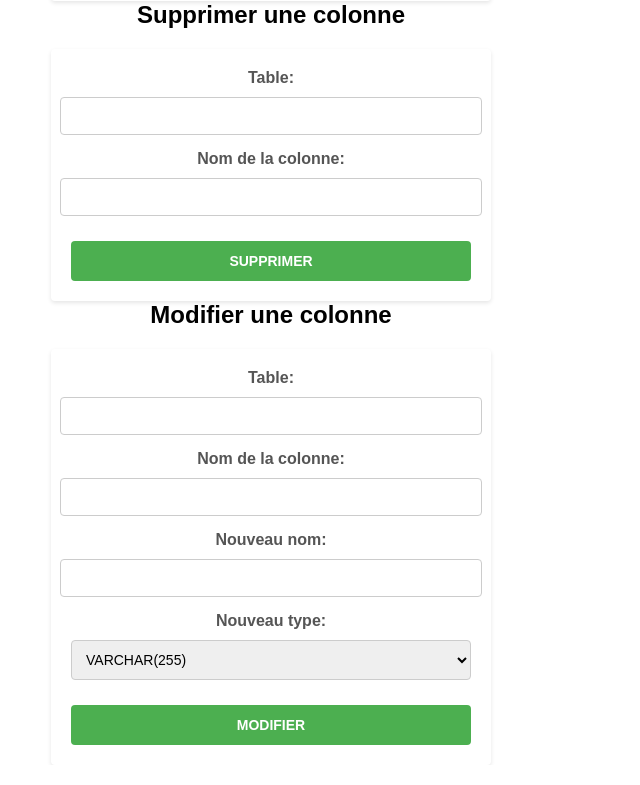
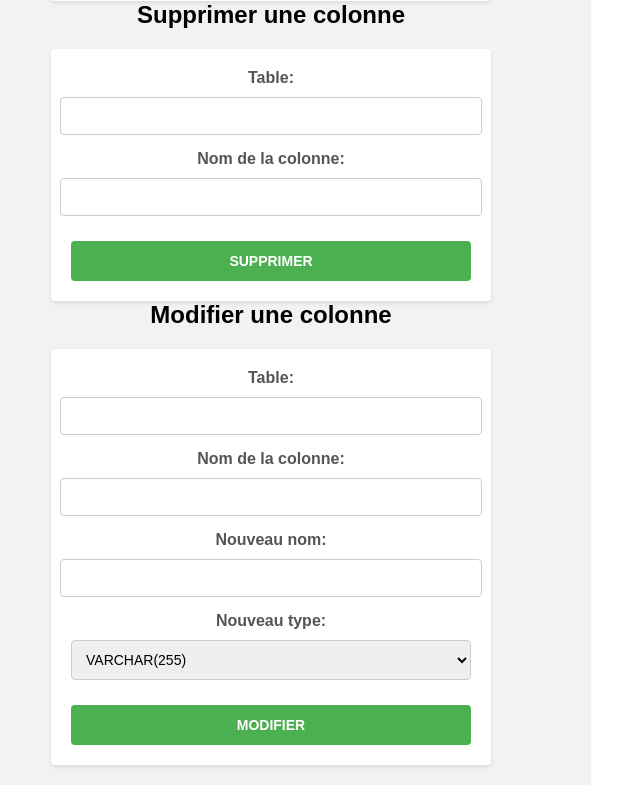
Before and after one commit to NathanGregoar/MediaLibrary, a PHP site: page /admin/admin.php in a window 1280 px wide. Shown: the part 840-1625 px from the top of the page, without its empty margins (49-689 px from the left). Before the commit the page ends 1585 px from the top, so only its background shows below. Run offline with PHP 8.4, Linux system fonts and the light colour scheme; data that the repository does not hold is empty.

Commit message:
Update admin.css

```diff
--- a/MovieCollection/web/admin/admin.css
+++ b/MovieCollection/web/admin/admin.css
@@ -5,19 +5,21 @@ body {
     padding: 0;
     display: flex;
     justify-content: center;
+    min-height: 100vh; /* Ajout de la hauteur minimale pour le corps */
   }
 
   .container {
     display: flex;
     width: 100%;
-    height: 100vh;
+    height: 100%; /* Modification de la hauteur à 100% */
   }
 
   .left-section {
     flex: 1;
     padding: 20px;
     background-color: #f2f2f2;
-    min-height: 100vh;
+    height: 100%; /* Modification de la hauteur à 100% */
+    overflow: auto; /* Ajout de la propriété overflow */
   }
 
   .right-section {
```
